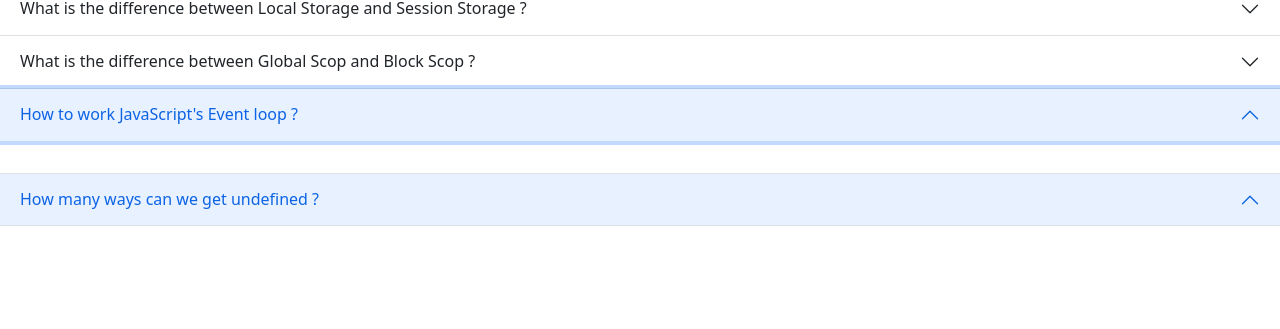
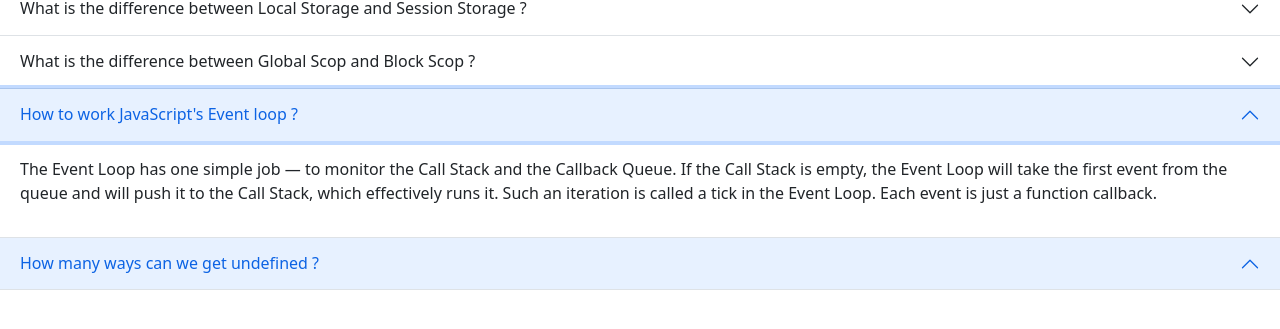
Before and after one commit to ArfanulHoque/speed-typer, a plain HTML site: page blog.html in a window 1280 px wide. Both pictures are taken after a click on the button "How to work JavaScript's Event loop ?". Shown: the part 73-402 px from the top of the page. Drawn offline with nearby package versions, Linux system fonts and the light colour scheme.

Commit message:
answer 3 added

```diff
--- a/blog.html
+++ b/blog.html
@@ -136,7 +136,16 @@
               aria-labelledby="flush-headingThree"
               data-bs-parent="#accordionFlushExample"
             >
-              <div class="accordion-body"></div>
+              <div class="accordion-body">
+                <p>
+                  The Event Loop has one simple job — to monitor the Call Stack
+                  and the Callback Queue. If the Call Stack is empty, the Event
+                  Loop will take the first event from the queue and will push it
+                  to the Call Stack, which effectively runs it. Such an
+                  iteration is called a tick in the Event Loop. Each event is
+                  just a function callback.
+                </p>
+              </div>
             </div>
           </div>
 
```
